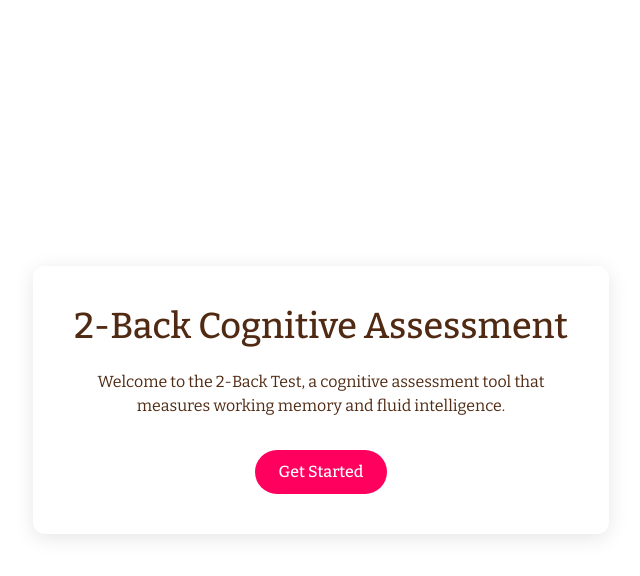
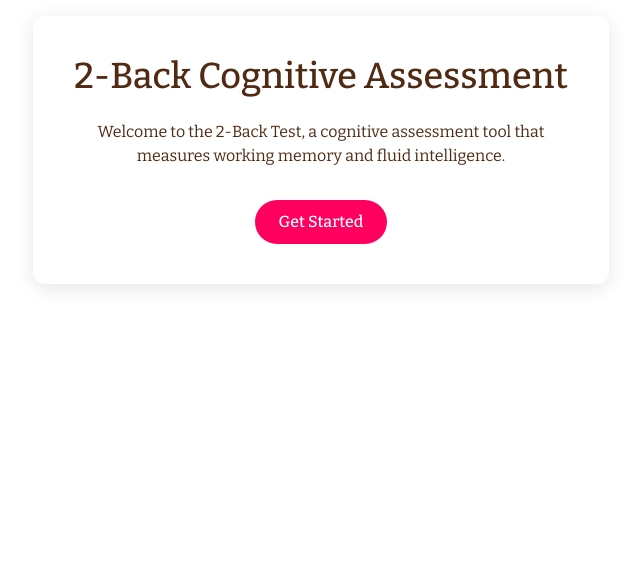
Before and after one commit to hrmotesting/n-back-test, a React (Create React App) app: page / in a window 1280 px wide. Shown: the top 576 px of the page, without its empty margins (319-959 px from the left). Built offline with nearby package versions, Linux system fonts and the light colour scheme.

Commit message:
Remove extra white space and update webhook URL

```diff
--- a/src/NBackTestApp.jsx
+++ b/src/NBackTestApp.jsx
@@ -112,7 +112,7 @@ const NBackTestApp = () => {
       const accuracy = score.total > 0 ? (score.correct / score.total) * 100 : 0;
 
       // This is your actual webhook URL
-      const webhookUrl = 'https://services.leadconnectorhq.com/hooks/YAxaIdy0u9P2IAPJGLRR/webhook-trigger/8825105d-d4e5-40f1-a679-95bb15252fa0';
+      const webhookUrl = 'https://services.leadconnectorhq.com/hooks/YAxaIdy0u9P2IAPJGLRR/webhook-trigger/e9d05fe5-985d-4026-8a06-8c310b626927';
 
       const data = {
         firstName,
@@ -506,7 +506,7 @@ const NBackTestApp = () => {
   };
 
   return (
-    <div className="min-h-screen bg-white flex items-center justify-center p-6 font-bitter" style={{ fontFamily: 'Bitter, serif' }}>
+    <div className="font-bitter" style={{ fontFamily: 'Bitter, serif' }}>
       {renderScreen()}
     </div>
   );
```
